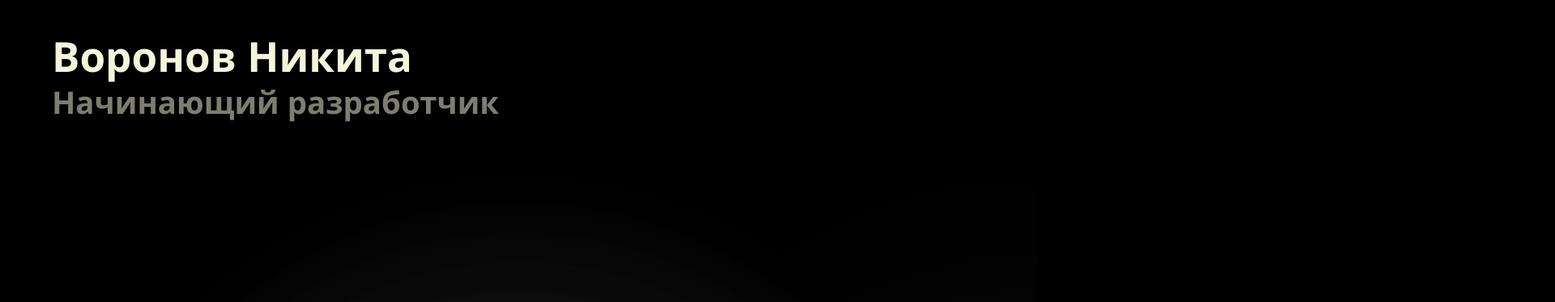
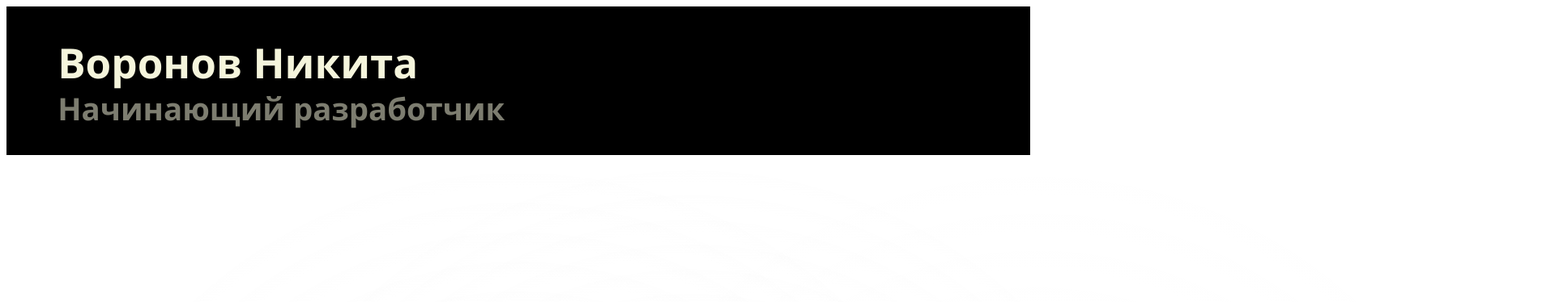
Before and after one commit to voronov-nikita/portfolio, a plain HTML site: page index.html in a window 1280 px wide. Shown: the top 374 px of the page at 81% size, 1920 px wide, since content can reach past the window. Drawn offline with Linux system fonts and the light colour scheme.

Commit message:
no owrked

```diff
--- a/css/gradient.css
+++ b/css/gradient.css
@@ -1,5 +1,5 @@
 .fog-container {
-    position: absolute;
+    /* position: absolute; */
     top: 0;
     left: 0;
     width: 100%;
--- a/css/main.css
+++ b/css/main.css
@@ -1,6 +1,13 @@
 body {
     display: flex;
-    background-color: rgb(0, 0, 0);
+    background-color: rgb(255, 255, 255);
+}
+
+.layer1{
+    /* margin: -10%; */
+    padding: -10%;
+    width: 100%;
+    height: 100%;
 }
 
 .info {
--- a/index.html
+++ b/index.html
@@ -8,24 +8,21 @@
         <title>Voronov Nikita</title>
     </head>
     <body>
+        <div class="layer1">
             <div class="fog-container">
-
                 <div class="info">
                     <h1 class="main-info">Воронов Никита</h1>
                     <h2 class="more-info">Начинающий разработчик</h2>
                 </div>
-
-            <ul class="info">
-                <li>1</li>
-                <li>1</li>
-                <li>1</li>
-                <li>1</li>
-            </ul>
 
                 <div class="fog-layer"></div>
                 <div class="fog-layer"></div>
                 <div class="fog-layer"></div>
                 <div class="fog-layer"></div>
             </div>
+        </div>
+
+        <br><br><br><br>
+
     </body>
 </html>
```
Lines whose indentation alone changed are shown as unchanged.
